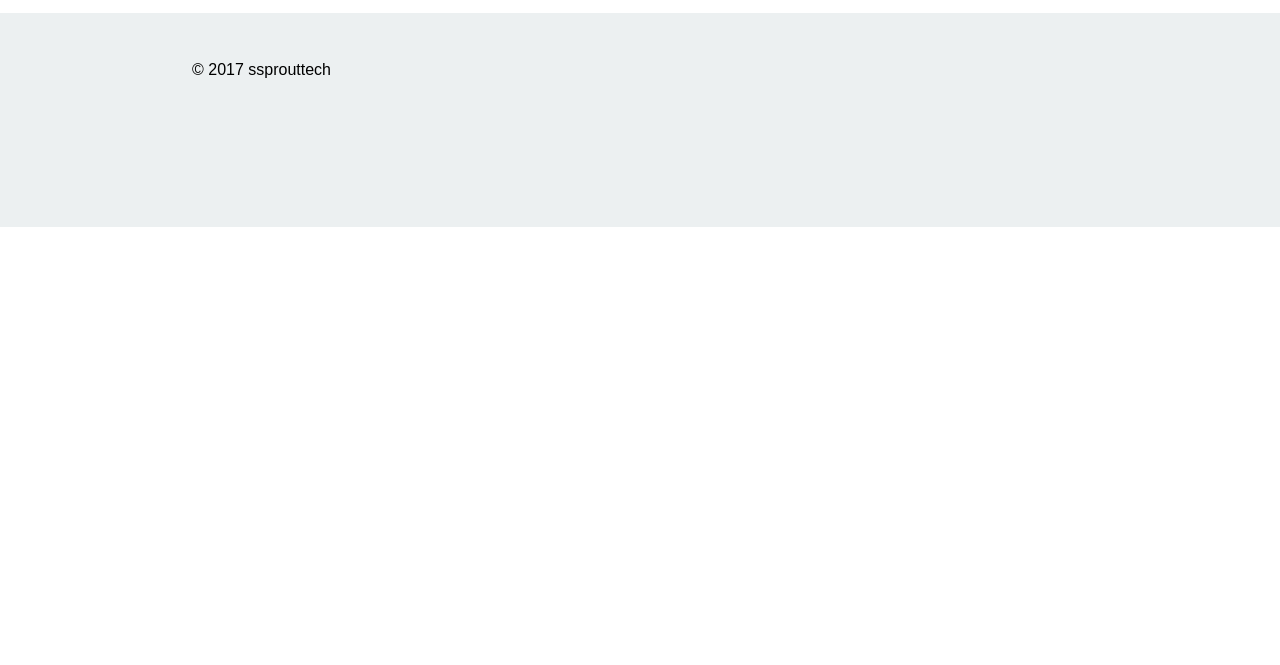
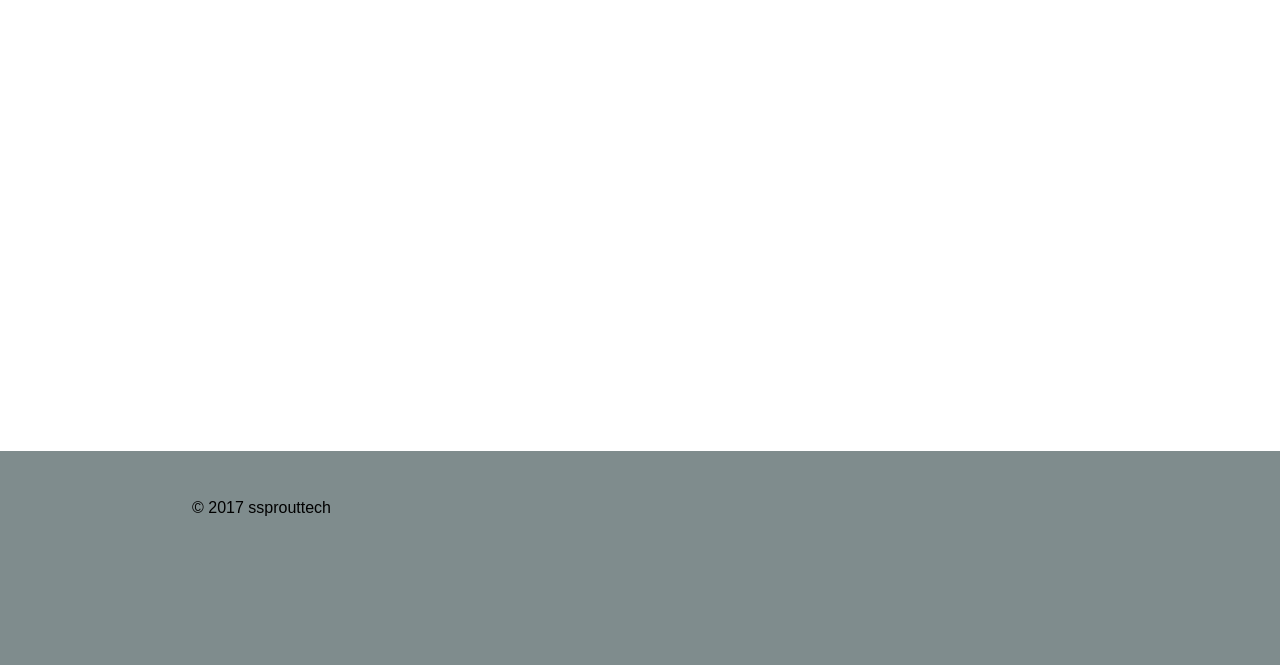
Before and after one commit to ryanbasnet/VisitNepal, a plain HTML site: page index.html in a window 1280 px wide. Shown: the part 199-864 px from the top of the page. Before the commit the page ends 800 px from the top, so only its background shows below. Drawn offline with Linux system fonts and the light colour scheme.

Commit message:
clearfix applied to page-wrap

```diff
--- a/css/style.css
+++ b/css/style.css
@@ -21,9 +21,10 @@ a{
 ==================================== */
 
 /* ---- Page wrap ---- */
-.page-wap{
+.page-wrap{
 
-	min-height:calc(100vh-150px);
+	min-height:calc(100vh - 150px);
+
 }
 
 
@@ -42,7 +43,7 @@ a{
 
 .brand .header-logo{
 
-	color:#FFF !important;
+	color:#FFCC00 !important;
 	font-size:50px;
 }
 
@@ -53,6 +54,7 @@ a{
 	display:inline-block;
 	padding:0 15px;
 	font-size: 2em;
+	color:#FFF;
 }
 
 .top-navigation{
@@ -97,7 +99,7 @@ a{
 
 .main-footer{
 
-	background-color:#ECF0F1;
+	background-color:#7F8C8D;
 	padding: 2em 0;
 	height:150px;
 }
--- a/index.html
+++ b/index.html
@@ -16,7 +16,7 @@
 </head>
 <body>
 <!-- page-wrap -->
-<div class="page-wrap">
+<div class="page-wrap clearfix">
 	<!-- main header -->
 	<header class="main-header clearfix">
 
```
